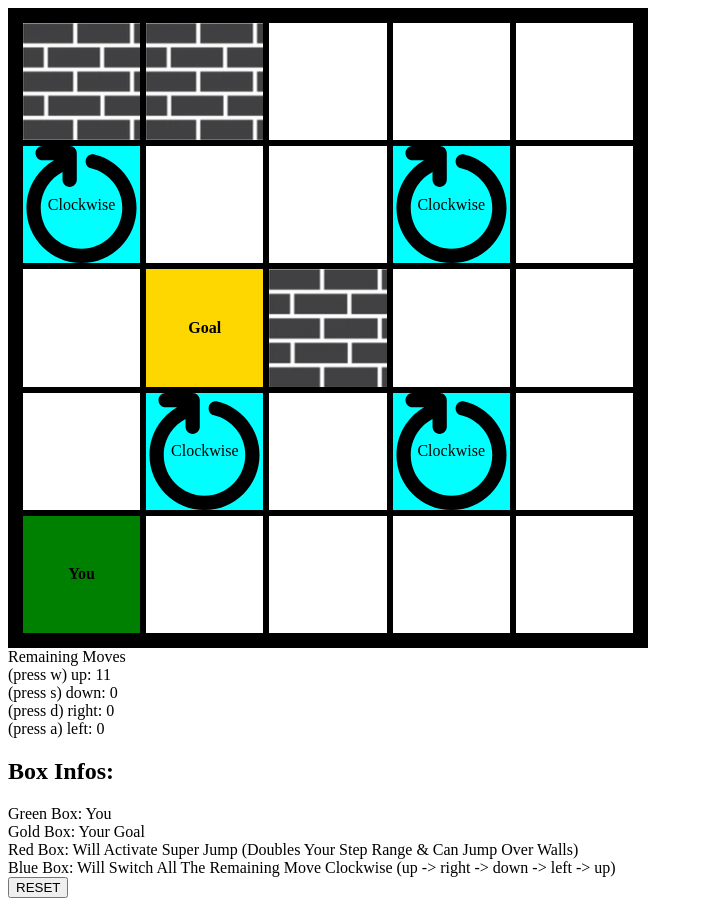
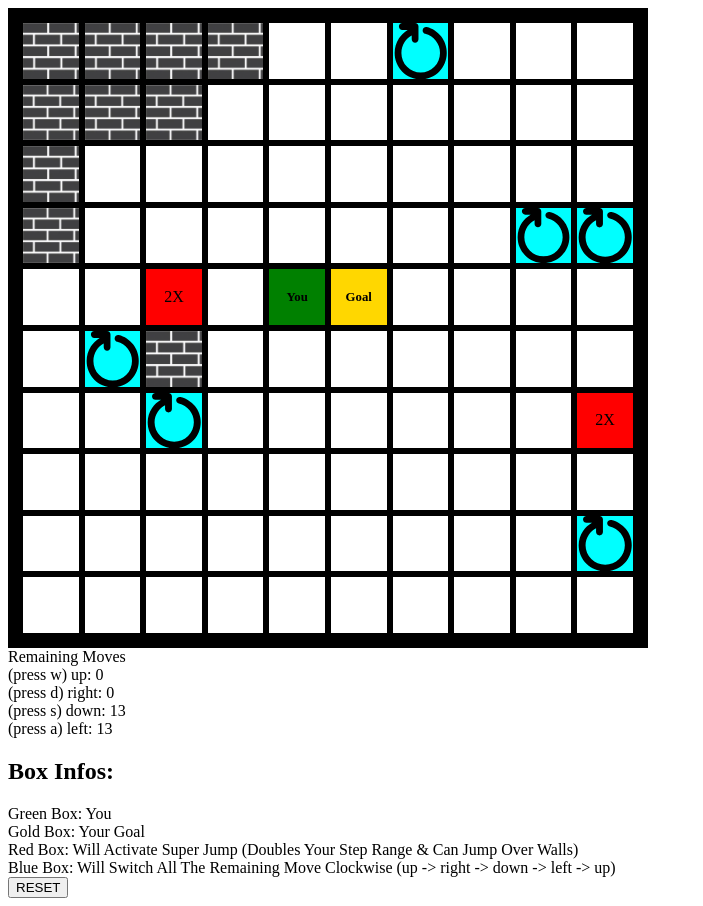
Before and after one commit to erickj04/LimitedMove, a React (Create React App) app: page / in a window 1280 px wide. Shown: the whole page, without its empty margins (0-703 px from the left). Built offline with nearby package versions, Linux system fonts and the light colour scheme.

Commit message:
add final picture in game

```diff
--- a/src/App.js
+++ b/src/App.js
@@ -5,7 +5,6 @@ import  ManagePlayer from "./ManagePlayer";
 import { useEffect } from "react";
 import ShowMessage from './ShowMessage.js';
 import { levels } from './Levels';
-import finishPicture from './Finish.jpg';
 export default function App() {
   const [currentLevel, setCurrentLevel] = useState(0);
   const initialBody = levels[currentLevel].initialBody;
@@ -14,12 +13,12 @@ export default function App() {
   const gridSize = levels[currentLevel].gridSize;
   const superJump = levels[currentLevel].superJump;
   const switchClockwise = levels[currentLevel].switchClockwise;
+  const finished = levels[currentLevel].finished;
   const [boxes, setBoxes] = useState([]);
   const [player, dispatch] = useReducer(
     ManagePlayer,
     {position: {...initialBody.position}, stepRemaining: {...initialBody.stepRemaining}, stepRange: initialBody.stepRange}
   );
-  const [finished, setFinished] = useState(false);
 
   function isPossible({nextPlace, can}){
     if(walls.find(wall => wall.koorX === nextPlace.koorX && wall.koorY === nextPlace.koorY))can = false;
@@ -70,7 +69,6 @@ export default function App() {
       nextPlace.koorY += dy;
       if(isGoal({nextPlace, can})){
         setCurrentLevel(currentLevel + 1);
-        if(currentLevel + 1 === levels.length - 1)setFinished(true);
         dispatch({
           type: 'reset',
           initialBody: {position: {...levels[currentLevel + 1].initialBody.position}, stepRemaining: {...levels[currentLevel + 1].initialBody.stepRemaining}, stepRange: levels[currentLevel + 1].initialBody.stepRange}
@@ -103,16 +101,10 @@ export default function App() {
     })
   }
   return (
-    !finished ? (
-      <div>
-          {Grid({player, gridSize, walls, goal, superJump, switchClockwise, boxes, setBoxes})}
-          {ShowMessage({player})}
-          <button onClick={handleClickReset}> RESET </button>
-      </div>
-    ):(
-      <div>
-        <img src={finishPicture} />
-      </div>
-    )
+    <div>
+      {Grid({player, gridSize, walls, goal, superJump, switchClockwise, boxes, setBoxes, finished})}
+      {ShowMessage({player})}
+      <button onClick={handleClickReset}> RESET </button>
+    </div>
   );
 }
--- a/src/Levels.js
+++ b/src/Levels.js
@@ -1,4 +1,38 @@
 export const levels = [
+      {
+        initialBody: {
+            position: {koorX: 5, koorY: 5},
+            stepRange: 1,
+            stepRemaining: {leftStep: 13, rightStep: 0, upStep: 0, downStep: 13}
+        },
+        walls: [
+          {koorX: 3, koorY: 6},
+          {koorX: 1, koorY: 1},
+          {koorX: 2, koorY: 1},
+          {koorX: 3, koorY: 1},
+          {koorX: 4, koorY: 1},
+          {koorX: 1, koorY: 2},
+          {koorX: 2, koorY: 2},
+          {koorX: 3, koorY: 2},
+          {koorX: 1, koorY: 4},
+          {koorX: 1, koorY: 3},
+        ],
+        goal: {koorX: 6, koorY: 5},
+        gridSize: 10,
+        superJump: [
+          {koorX: 3, koorY: 5},
+          {koorX: 10, koorY: 7},
+        ],
+        switchClockwise: [
+          {koorX: 3, koorY: 7},
+          {koorX: 2, koorY: 6},
+          {koorX: 9, koorY: 4},
+          {koorX: 10, koorY: 4},
+          {koorX: 10, koorY: 9},
+          {koorX: 7, koorY: 1},
+        ],
+        finished: false,
+      },
       {
         initialBody: {
             position: {koorX: 1, koorY: 5},
@@ -21,6 +55,7 @@ export const levels = [
           {koorX: 4, koorY: 4},
           {koorX: 2, koorY: 4},
         ],
+        finished: false,
     },
     {
         initialBody: {
@@ -56,6 +91,12 @@ export const levels = [
         {koorX: 6, koorY: 5},
         {koorX: 7, koorY: 5},
         {koorX: 8, koorY: 5},
+        {koorX: 9, koorY: 5},
+        {koorX: 10, koorY: 5},
+        {koorX: 9, koorY: 7},
+        {koorX: 10, koorY: 7},
+        {koorX: 9, koorY: 9},
+        {koorX: 10, koorY: 9},
       ],
       goal: {koorX: 10, koorY: 10},
       gridSize: 10,
@@ -65,6 +106,7 @@ export const levels = [
       switchClockwise: [
 
       ],
+      finished: false,
     },
     {
       initialBody: {
@@ -76,12 +118,13 @@ export const levels = [
 
       ],
       goal: {koorX: 0, koorY: 0},
-      gridSize: 0,
+      gridSize: 1,
       superJump: [
 
       ],
       switchClockwise: [
 
       ],
+      finished: true,
     },
 ]
--- a/src/ManagePlayer.js
+++ b/src/ManagePlayer.js
@@ -32,7 +32,6 @@ export default function ManagePlayer(player, action){
             }
         }
         case 'switchClockwise': {
-            console.log('yay');
             return {
                 ...player,
                 stepRemaining: {
--- a/src/ShowMessage.js
+++ b/src/ShowMessage.js
@@ -5,9 +5,9 @@ export default function ShowMessage({player}){
             <br />
             {`(press w) up: ${player.stepRemaining.upStep}`}
             <br/>
+            {`(press d) right: ${player.stepRemaining.rightStep}`}
+            <br />
             {`(press s) down: ${player.stepRemaining.downStep}`}
-            <br />
-            {`(press d) right: ${player.stepRemaining.rightStep}`}
             <br />
             {`(press a) left: ${player.stepRemaining.leftStep}`}
             <br />
--- a/src/createGrid.js
+++ b/src/createGrid.js
@@ -2,6 +2,8 @@ import  styled, {css} from "styled-components";
 import { useEffect } from 'react';
 import ClockwiseIcon from './Clockwise.svg';
 import WallIcon from './Wall.jpg';
+import FinishPicture from './Finish.jpg';
+export default function Grid({player, gridSize, walls, goal, superJump, switchClockwise, boxes, setBoxes, finished}){
     const Container = styled.div`
         display: flex;
         flex-direction: column;
@@ -28,6 +30,7 @@ const PlayerBox = styled(EmptyBox)`
         justify-content: center;
         background: green;
         font-weight: bold;
+        font-size: ${10/gridSize}vw;
     `
     const WallBox = styled(EmptyBox)`
         display: flex;
@@ -40,6 +43,7 @@ const GoalBox = styled(EmptyBox)`
         justify-content: center;
         background: gold;
         font-weight: bold;
+        font-size: ${10/gridSize}vw;
     `
     const SuperJumpBox = styled(EmptyBox)`
         display: flex;
@@ -55,15 +59,23 @@ const ClockwiseBox = styled(EmptyBox)`
         background-image: url(${ClockwiseIcon});
         background-size: cover;
     `
+    const FinishBox = styled(EmptyBox)`
+        display: flex;
+        align-items: center;
+        justify-content: center;
+        background-color: cyan;
+        background-image: url(${FinishPicture});
+        background-size: cover;
+    `
     function boxType({type, id}){
         if(type === 'player')return(<PlayerBox key={id}>You</PlayerBox>);
         else if(type === 'wall')return(<WallBox key={id} />);
         else if(type === 'goal')return(<GoalBox key={id}>Goal</GoalBox>);
         else if(type === 'superJump')return(<SuperJumpBox key={id}>2X</SuperJumpBox>);
-    else if(type === 'clockwise')return(<ClockwiseBox key={id}>Clockwise</ClockwiseBox>);
+        else if(type === 'clockwise')return(<ClockwiseBox key={id}></ClockwiseBox>);
+        else if(type === 'finished')return(<FinishBox key={id}/>);
         else  return(<EmptyBox key={id}/>)
     }
-export default function Grid({player, gridSize, walls, goal, superJump, switchClockwise, boxes, setBoxes}){
     useEffect(() => {
         let nextId = 0;
         const newBoxes = [];
@@ -86,6 +98,9 @@ export default function Grid({player, gridSize, walls, goal, superJump, switchCl
                 else if(switchClockwise.find(clockwise => clockwise.koorX === now.koorX && clockwise.koorY === now.koorY)){
                     newBoxes[i].push({type: 'clockwise', id:{nextId}});
                 }
+                else if(finished){
+                    newBoxes[i].push({type: 'finished', id:{nextId}});
+                }
                 else newBoxes[i].push({type: 'empty', id:{nextId}});
                 nextId++;
             }
@@ -95,11 +110,7 @@ export default function Grid({player, gridSize, walls, goal, superJump, switchCl
     return(
         <Container>
             {boxes.map((row, i)=> {
-                    return(
-                        <Baris key={i} >
-                            {row.map(box => boxType({type: box.type, id:box.id}))}
-                        </Baris>
-                    )
+                    return(<Baris key={i}>{row.map(box => boxType({type: box.type, id:box.id}))}</Baris>)
                 })
             }
         </Container>
```
Also changed, not shown: src/LevelHandling.js (added, +10 -0 lines), src/MoveDirection.js (deleted, +0 -52 lines). Lines whose indentation alone changed are shown as unchanged.
